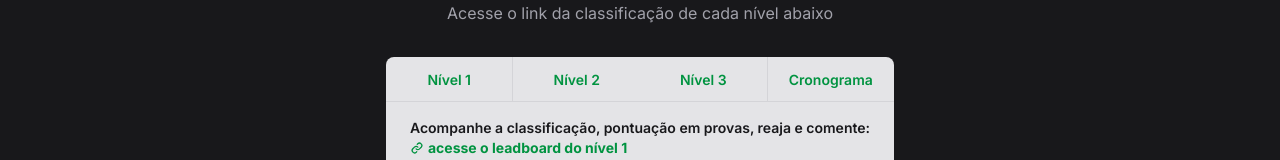
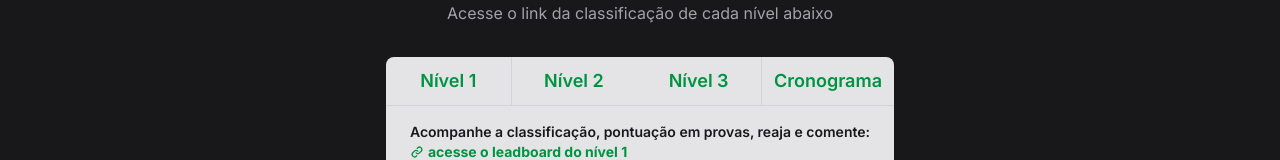
Before and after one commit to Rellyso/intergames-crossover, a React (Vite) app: page / in a window 1280 px wide. Shown: the part 365-525 px from the top of the page. Built offline with nearby package versions, Linux system fonts and the light colour scheme; what tailwindcss-radix would draw is missing.

Commit message:
more adjusts

```diff
--- a/src/components/Tabs.tsx
+++ b/src/components/Tabs.tsx
@@ -54,6 +54,7 @@ const Tabs = (props: Props) => {
               className={cx(
                 "text-sm font-semibold",
                 "md:text-md",
+                "lg:text-lg",
                 "text-crossover"
               )}
             >
```
